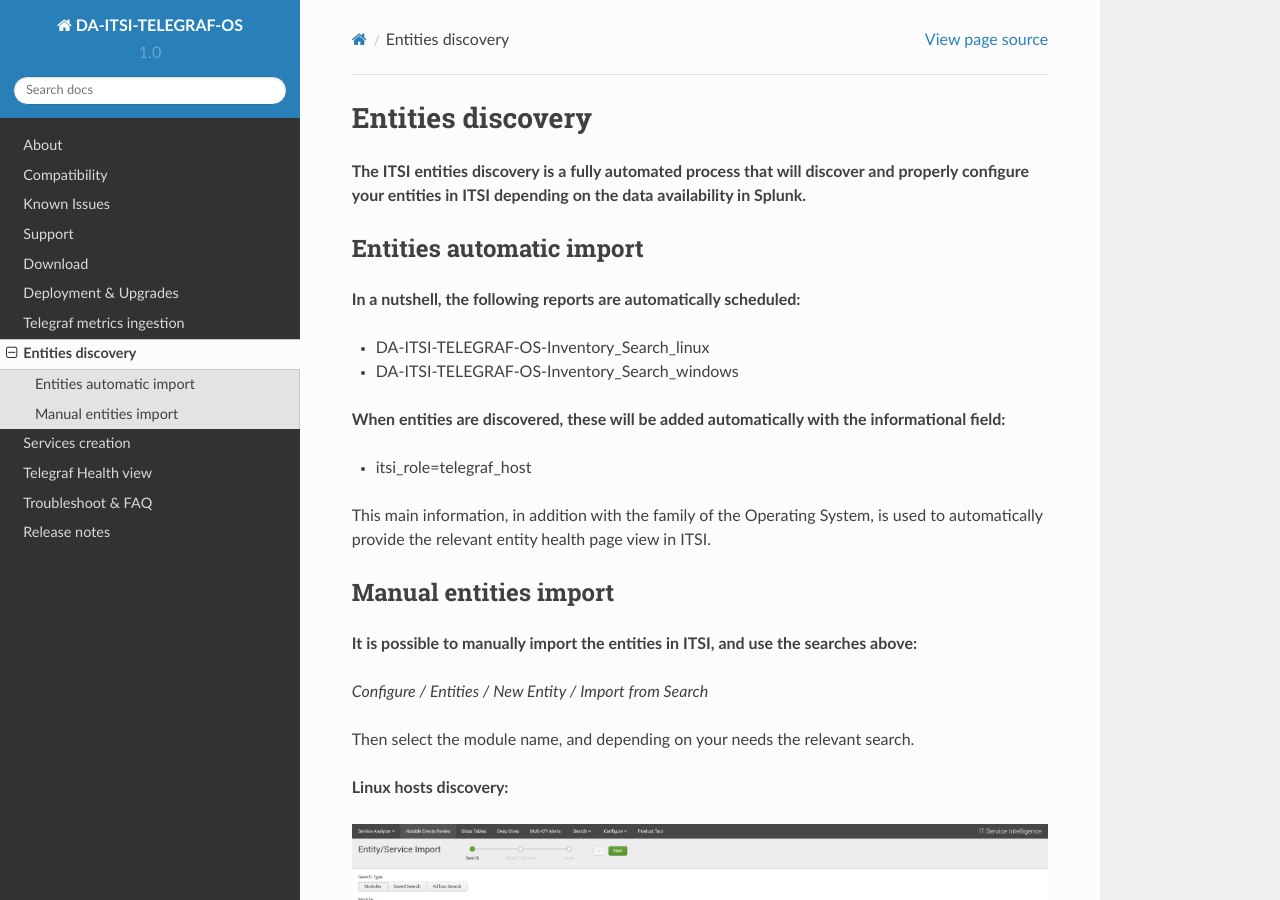
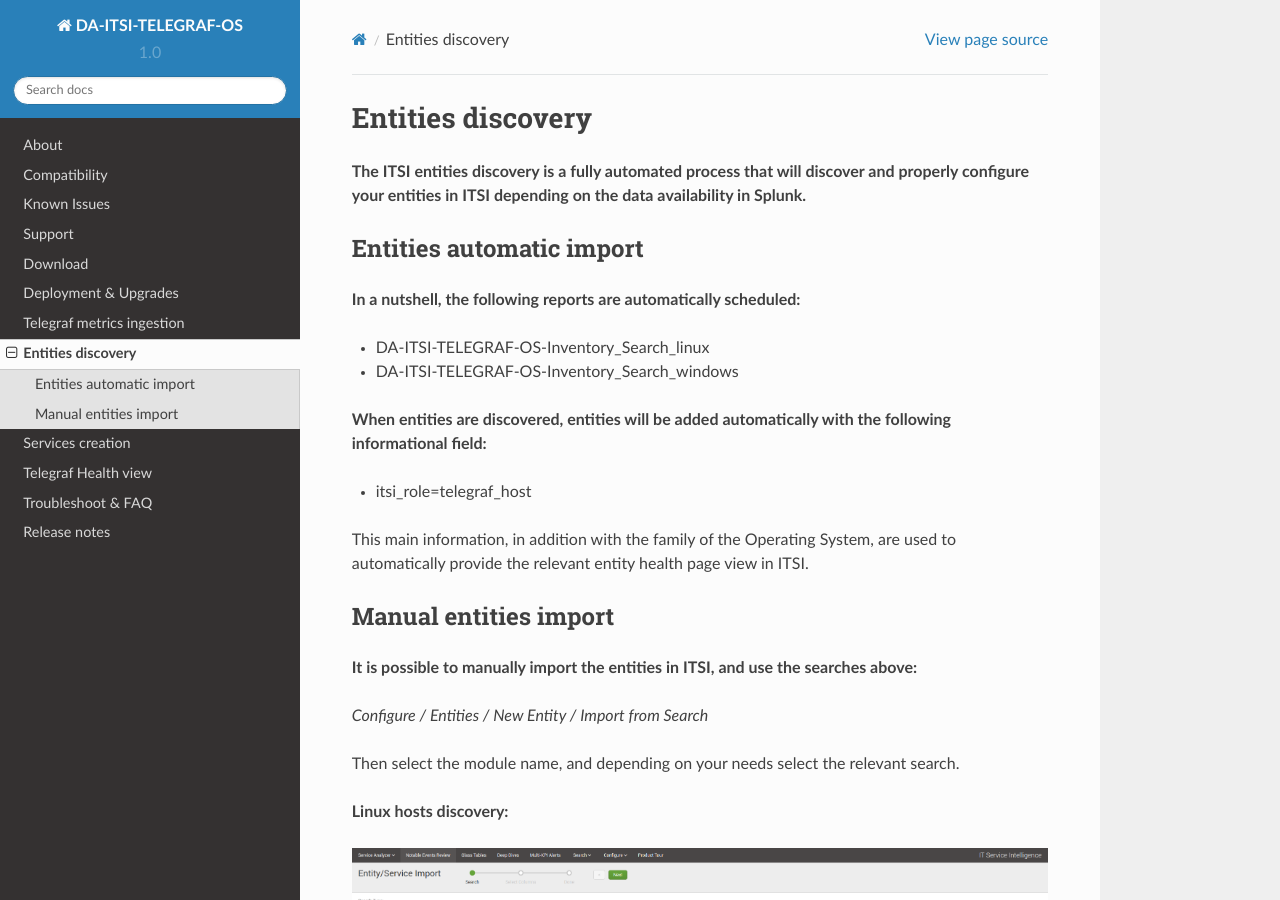
Before and after one commit to guilhemmarchand/DA-ITSI-TELEGRAF-OS, a Sphinx documentation site: the page built from docs/entities.rst, in a window 1280 px wide and 900 px high. Built offline with Sphinx 7.4.7 and the Read the Docs theme 2.0.0, drawn with Linux system fonts in a browser that asks for light colours.

Commit message:
docs update

```diff
--- a/docs/entities.rst
+++ b/docs/entities.rst
@@ -11,11 +11,11 @@
 * DA-ITSI-TELEGRAF-OS-Inventory_Search_linux
 * DA-ITSI-TELEGRAF-OS-Inventory_Search_windows
 
-**When entities are discovered, these will be added automatically with the informational field:**
+**When entities are discovered, entities will be added automatically with the following informational field:**
 
 * itsi_role=telegraf_host
 
-This main information, in addition with the family of the Operating System, is used to automatically provide the relevant entity health page view in ITSI.
+This main information, in addition with the family of the Operating System, are used to automatically provide the relevant entity health page view in ITSI.
 
 Manual entities import
 ######################
@@ -24,7 +24,7 @@
 
 *Configure / Entities / New Entity / Import from Search*
 
-Then select the module name, and depending on your needs the relevant search.
+Then select the module name, and depending on your needs select the relevant search.
 
 **Linux hosts discovery:**
 
```
